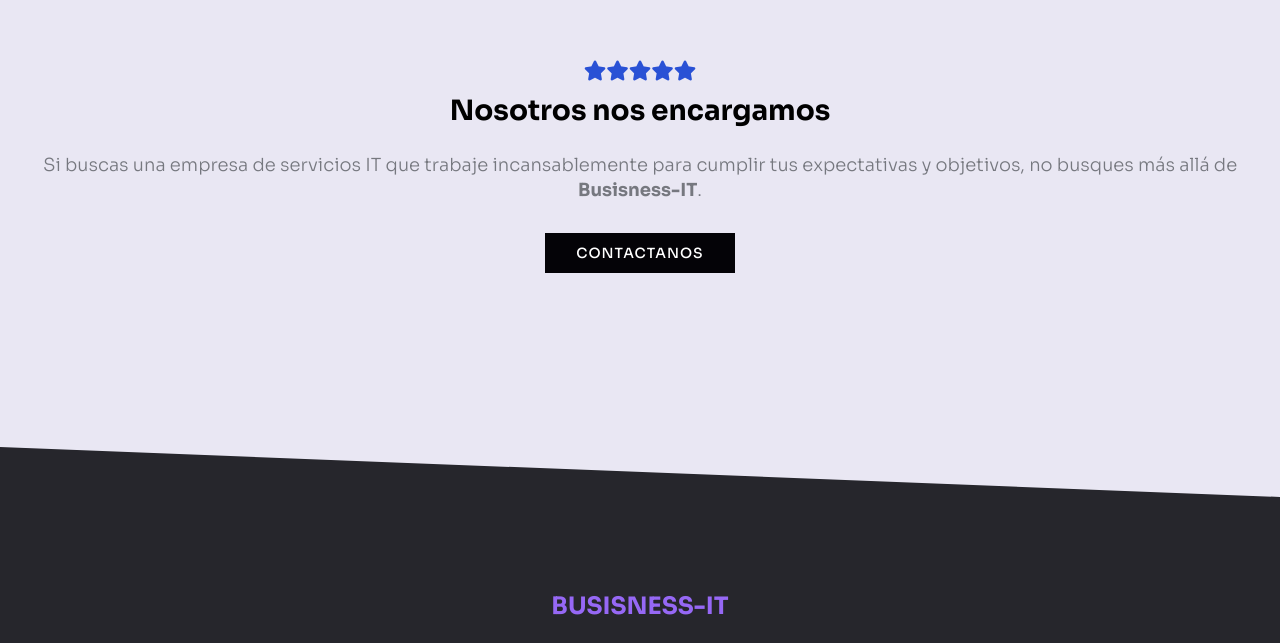
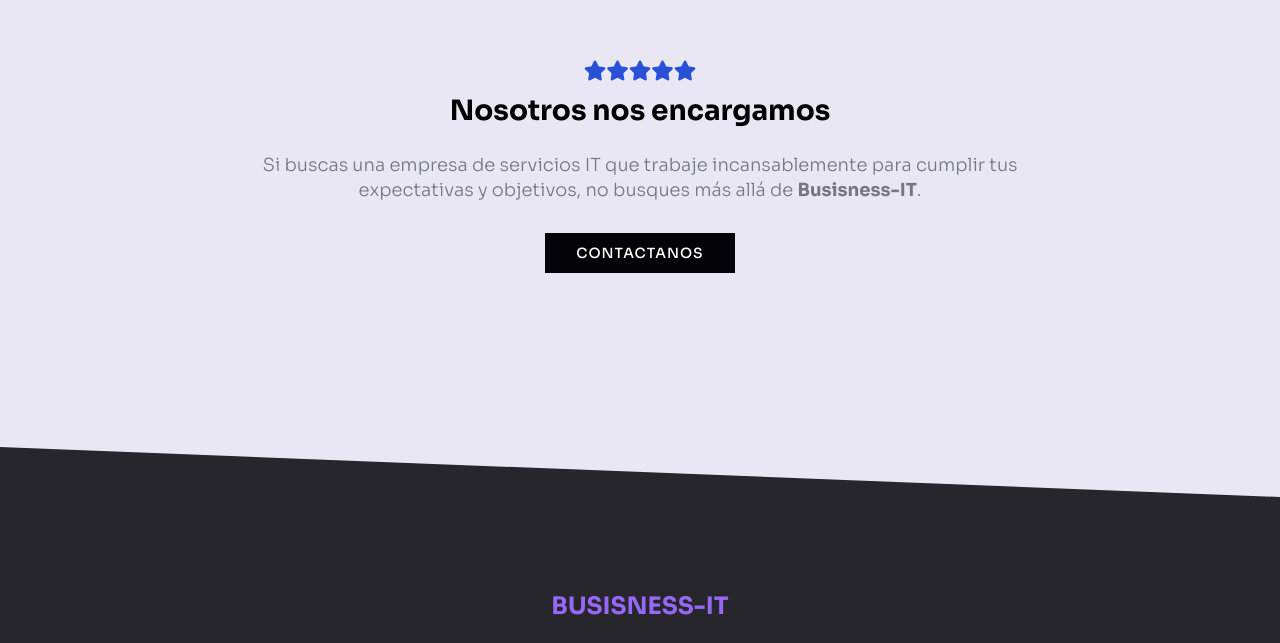
Before and after one commit to gszcode/app-consultura, a React (Vite) app: page / in a window 1280 px wide. Shown: the part 2773-3416 px from the top of the page. Built offline with nearby package versions, Linux system fonts and the light colour scheme.

Commit message:
ancho de parrafo de contacto modificado en tamaño escritorio

```diff
--- a/src/StyledComponents/Contact.js
+++ b/src/StyledComponents/Contact.js
@@ -40,6 +40,7 @@
   line-height: 25px;
 
   @media (min-width: 900px) {
+    width: 65%;
     font-size: 18px;
     text-align: center;
   }
```
